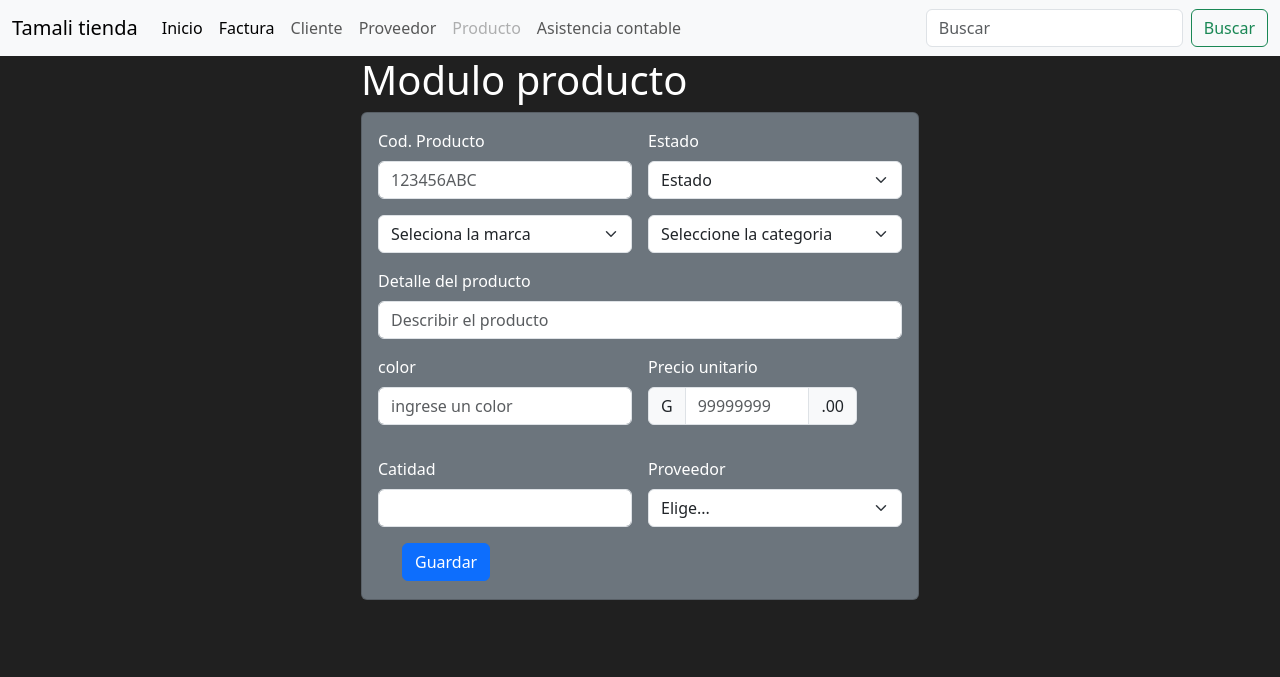
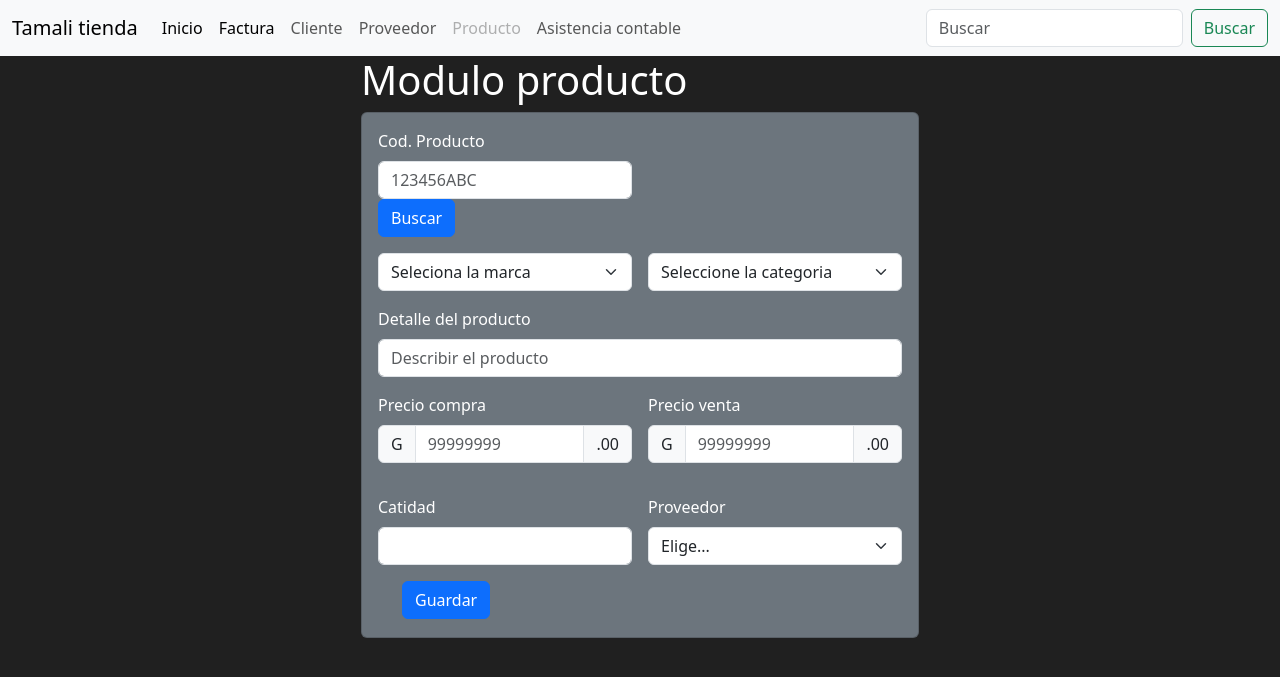
Before and after one commit to Jecordo/ProyectoTamali, a Django app: page /gestor/menproduc/ in a window 1280 px wide. Shown: the top 677 px of the page. Run offline with Django 5.2, Linux system fonts and the light colour scheme; tables that the repository leaves empty hold one stand-in row (values such as "Sample post").

Commit message:
Productos

```diff
--- a/gestor/models.py
+++ b/gestor/models.py
@@ -8,13 +8,7 @@ class persona(models.Model):
 #----------------------------------------------------------------------------------------------------------------------------
 
 class Estados(models.Model):
-    ESTADOS = (
-        ('activo', 'Activo'),
-        ('inactivo', 'Dado de baja'),
-        ('anulado', 'Factura anulada'),
-        ('vigent', 'Factura vigente'),
-    )
-    estado = models.CharField(max_length=10, choices=ESTADOS)
+    estado = models.CharField(max_length=10)
 
     def __str__(self):
         return self.estado
@@ -69,7 +63,6 @@ class producto(models.Model):
     precio_costo = models.IntegerField()
     precio_venta = models.IntegerField()
     descripcion = models.IntegerField()
-    color = models.CharField()
     medida = models.CharField()
     descuento = models.IntegerField()
     estado = models.ForeignKey(Estados, on_delete=models.CASCADE)
--- a/gestor/templates/create_product.html
+++ b/gestor/templates/create_product.html
@@ -57,54 +57,56 @@
 
                         {% csrf_token %}
 
-                        <div class="col-md-6">
+                        <div class="col-6">
                         <label for="codigoproduct" class="form-label">Cod. Producto</label>
                         <input type="text" class="form-control" id="codigoproduct" placeholder="123456ABC" name="cod_producto">
+                        <button class="btn btn-primary" id="buscarProducto">Buscar</button>
                         </div>
-                        <div class="col-md-6">
-                            <label for="estado_producto" class="form-label">Estado</label>
-                            <select id="estado_producto" class="form-select" name="estado_producto">
-                                <option selected>Estado</option>
-                                <option value="1">Agotado</option>
-                                <option value="2">Disponible</option>
-                                <option value="3">Dado de baja</option>
-                            </select>
+                        <div class="col-4">
                         </div>
 
                         <div class="col-md-6">
                             <select id="marca_producto" class="form-select" name="marca_producto">
                                 <option selected>Seleciona la marca</option>
-                                <option value="1">adida</option>
-                                <option value="2">nike</option>
+                                {% for marca in marcas %}
+                                  <option value=marca.id>{{marca.descripcion}}</option>
+                                {% empty %}
+                                  <h4 class="text-center">No hay marcas</h4>
+                                {% endfor %}
                             </select>
                         </div>
 
                         <div class="col-md-6">
                             <select id="categoria_producto" class="form-select" name="cod_cateoria">
                                 <option selected>Seleccione la categoria</option>
-                                <option value="1">Remera</option>
-                                <option value="2">Short</option>
-                                <option value="3">Calzado</option>
+                                {% for categoria in categorias %}
+                                  <option value=categoria.id>{{categoria.descripcion}}</option>
+                                {% empty %}
+                                  <h4 class="text-center">No hay categoria</h4>
+                                {% endfor %}
                             </select>
                         </div>
 
-                        <div class="col-12">
+                        <div class="col-md-12">
                         <label for="desc_producto" class="form-label">Detalle del producto</label>
                         <input type="text" class="form-control" id="desc_producto" placeholder="Describir el producto" name="desc_producto">
                         </div>
                         <div class="col-6">
-                        <label for="color_producto" class="form-label">color</label>
-                        <input type="text" class="form-control" id="color_producto" placeholder="ingrese un color" name="color_producto">
+                          <label for="precio_compra" class="form-label">Precio compra</label>
+                            <div class="input-group mb-3">
+                              <span class="input-group-text">G</span>
+                              <input type="text" class="form-control" id="precio_compra" placeholder="99999999" name="precio_compra">
+                              <span class="input-group-text">.00</span>
+                          </div>
                         </div>
 
-                        <div class="col-5">
-                            <label for="precio" class="form-label">Precio unitario</label>
+                        <div class="col-6">
+                            <label for="precio_venta" class="form-label">Precio venta</label>
                             <div class="input-group mb-3">
                                 <span class="input-group-text">G</span>
-                                <input type="text" class="form-control" id="precio" placeholder="99999999" name="Precio">
+                                <input type="text" class="form-control" id="precio_venta" placeholder="99999999" name="precio_venta">
                                 <span class="input-group-text">.00</span>
                             </div>
-
                         </div>
 
                         <div class="col-md-6">
@@ -114,9 +116,12 @@
                         <div class="col-md-6">
                         <label for="prov_producto" class="form-label">Proveedor</label>
                         <select id="prov_producto" class="form-select" name="prov_producto">
-                            <option selected>Elige...</option>
-                            <option value=1>Jorge</option>
-                            <option value=6>Jorge</option>
+                          <option selected>Elige...</option>
+                          {% for proveedor in proveedores %}
+                            <option value=proveedor.id>{{proveedor.razon_social}}</option>
+                          {% empty %}
+                            <h4 class="text-center">No hay proveedor</h4>
+                          {% endfor %}
                         </select>
                         </div>
 
--- a/gestor/urls.py
+++ b/gestor/urls.py
@@ -15,7 +15,7 @@ urlpatterns = [
 
     path('menproduc/', menu_producto, name='menu_producto'),
     path('producto/', create_product, name='cargar_roducto'),
-    path('busc_produc/<int:cod_producto>/', busca_producto, name='buscar_roducto'),
+    path('busc_produc/<str:cod_producto>/', busca_producto, name='buscar_producto'),
 
     path('asistencia_contable/', asistencia_contable, name='Asistencia_contable'),
     path('delete_factura/<int:factu_id>/', delete_factura, name='Delete_factura'),
--- a/gestor/views.py
+++ b/gestor/views.py
@@ -1,5 +1,5 @@
 from django.shortcuts import render,  redirect
-from .models import persona, factura, factura_detalle, clientes, producto, categoria,marca,Estados,proveedor, tipo_factura, metodo_pago
+from .models import persona, factura, factura_detalle, clientes, producto, categoria,marca,Estados,proveedor, tipo_factura, metodo_pago, marca
 from django.shortcuts import get_object_or_404
 
 
@@ -63,7 +63,12 @@ def ver_facturas(request):
 #---------------------------------------------------------------------------------------------------------------------
 
 def menu_producto(request):
-    return render(request, 'create_product.html')
+    marc = marca.objects.all()
+    catg = categoria.objects.all()
+    prov = proveedor.objects.all()
+    est = Estados.objects.all()
+
+    return render(request, 'create_product.html', {"marcas": marc, "categorias": catg, "proveedores": prov, "estados": est})
 
 def create_product(request):
 
@@ -83,7 +88,7 @@ def busca_producto(id_produc):
     return prod
 
 
-
+#-------------------------------------------------------------------------------------------------------------------------
 
 def create_proveedor(request):
     return render('/gestor/')
```
Also changed, not shown: gestor/templates/create_factura.html (+12 -8 lines), gestor/migrations/0005_alter_estados_estado.py (added), gestor/migrations/0006_remove_producto_color.py (added).
